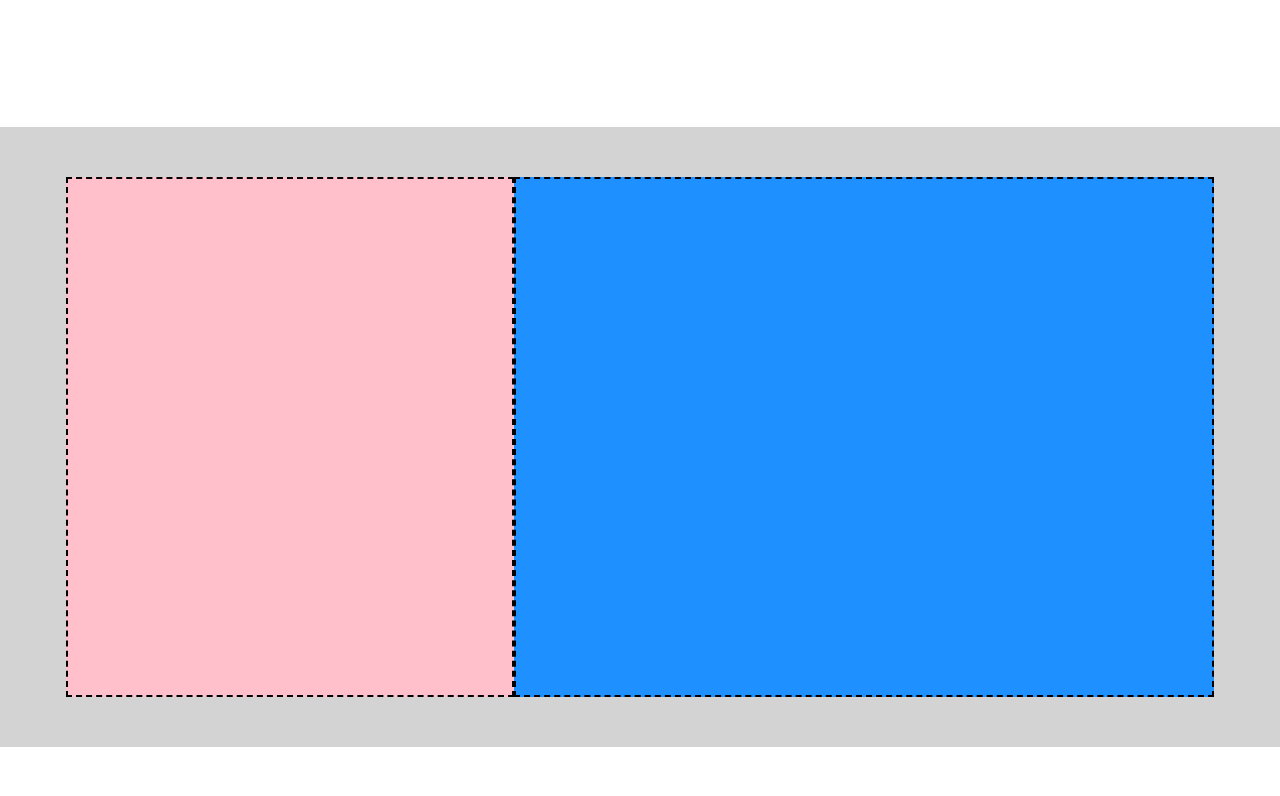
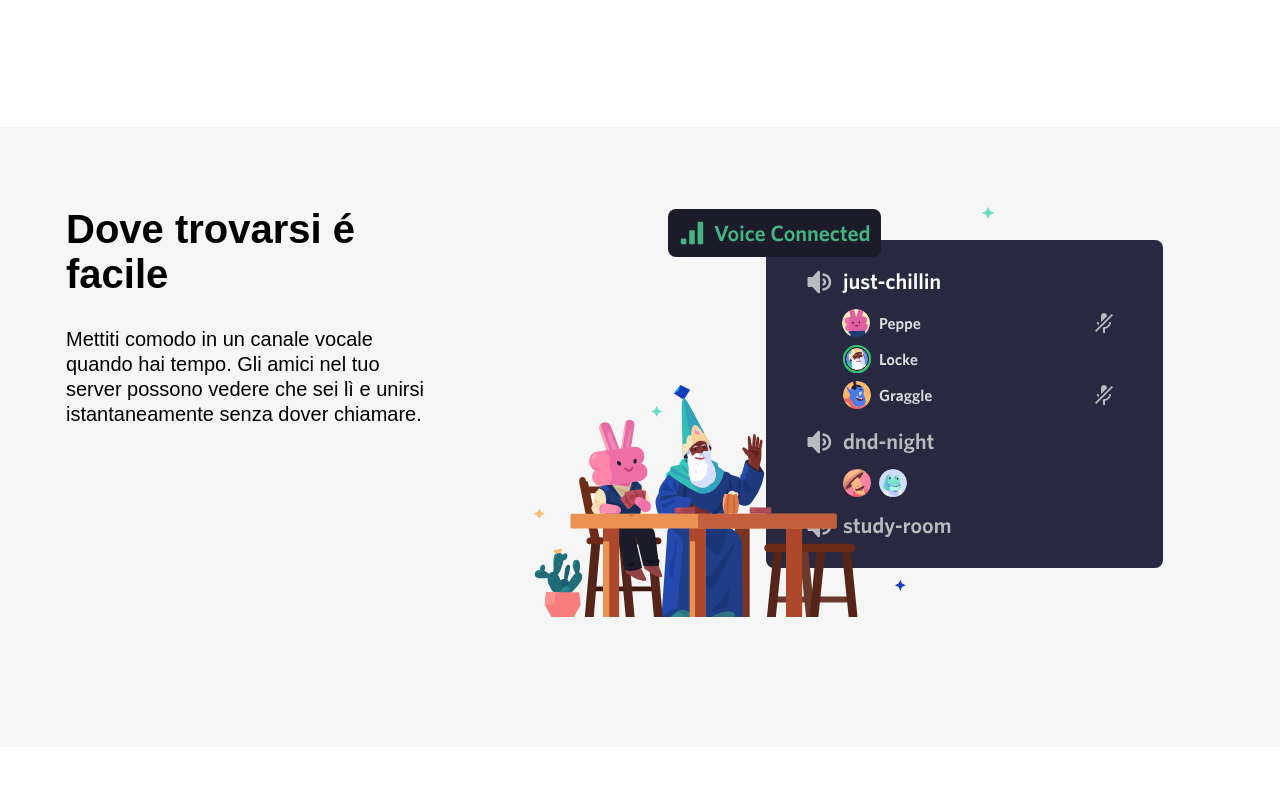
Before and after one commit to enrico-amerio/htmlcss-discord, a plain HTML site: page index.html in a window 1280 px wide. Shown: the part 1024-1820 px from the top of the page. Drawn offline with Linux system fonts and the light colour scheme.

Commit message:
[add]section

```diff
--- a/css/style.css
+++ b/css/style.css
@@ -26,6 +26,9 @@ a:hover{
   display: flex;
   justify-content: center;
 
+}
+.grey.container{
+  background-color:#F6F6F6;
 }
 .box{
   border-style: dashed;
@@ -150,10 +153,6 @@ li{
   line-height: 25px;
 }
 /* DOVE TROVARSI */
-.third.container{
-  background-color:#D3D3D3;
-
-}
 .box.two-left{
   background-color:#FFC0CB;
   width:35%;
@@ -165,9 +164,6 @@ li{
   max-width: 700px;
 }
  /* FIFTH SECTION*/
-.grey.container{
-  background-color:#D3D3D3;
-}
  .box.green{
   background-color: #228B22;
   width:90%;
--- a/index.html
+++ b/index.html
@@ -43,8 +43,13 @@
     </section>
     <!-- DOVE TROVARSI -->
     <section class="grey container">
-      <div class="box two-left"></div>
-      <div class="box two-right"></div>
+      <div class="box talk">
+        <h2>Dove trovarsi é <br>facile</h2>
+        <p>Mettiti comodo in un canale vocale <br>quando hai tempo. Gli amici nel tuo <br>server possono vedere che sei lì e unirsi <br>istantaneamente senza dover chiamare.</p>
+      </div>
+      <div class="box side-img">
+        <img src="img/item2.svg" alt="">
+      </div>
     </section>
       <!-- THIRD SECTION -->
     <section class="fourth container">
```
